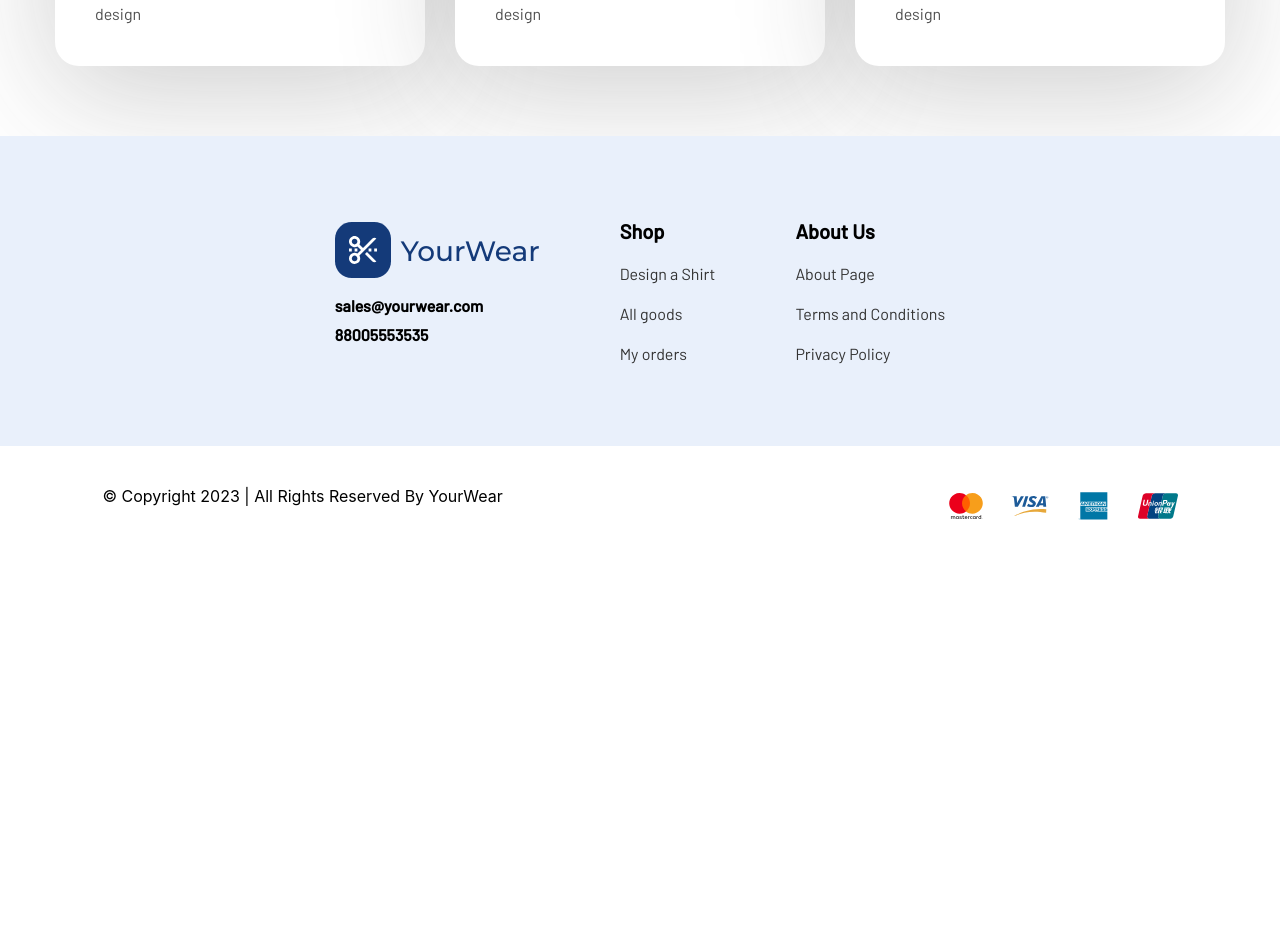
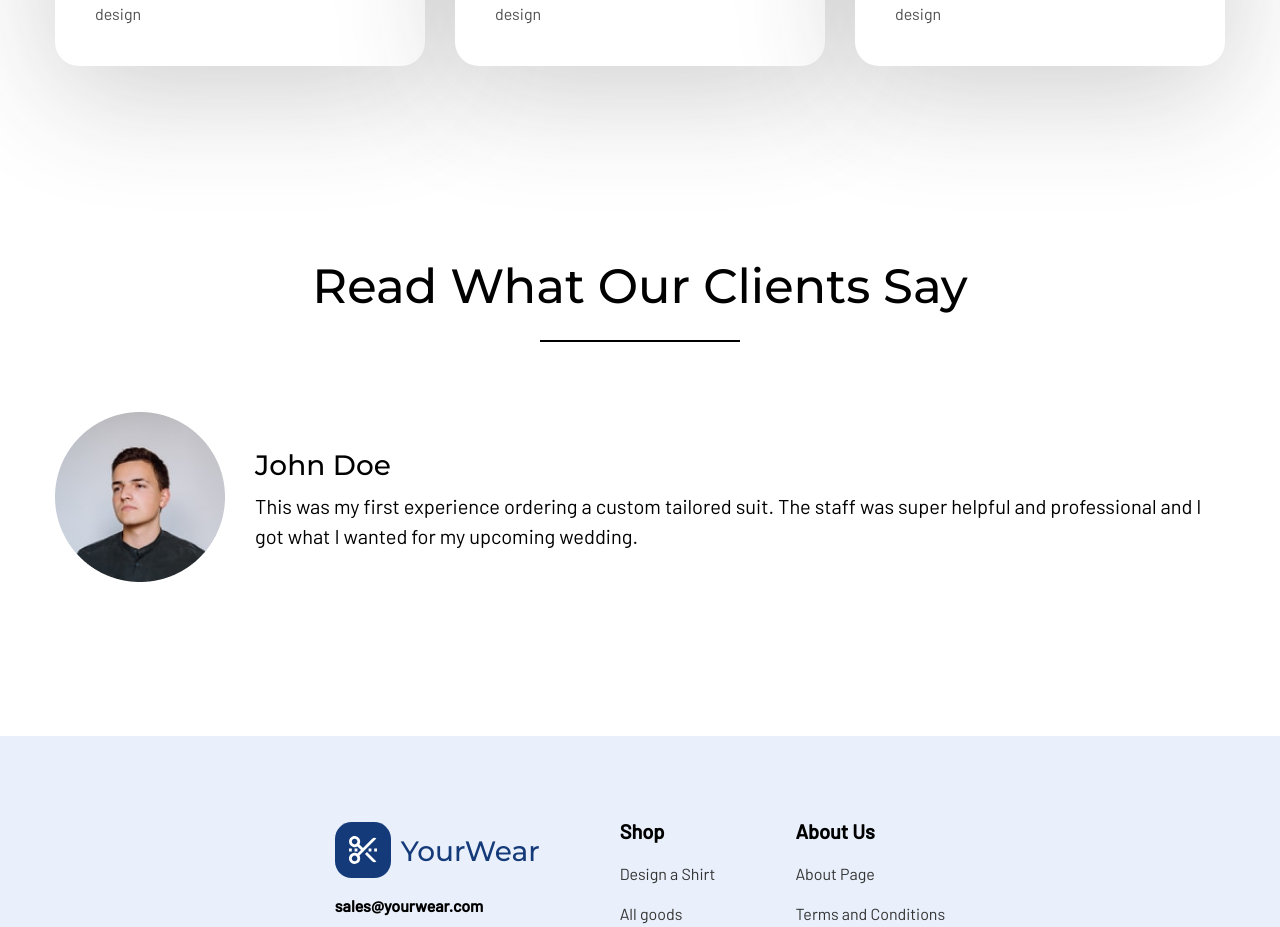
Before and after one commit to mrhiroman/YourWear-frontend, a React (Create React App) app: page / in a window 1280 px wide. Shown: the part 5600-6527 px from the top of the page. Before the commit the page ends 6170 px from the top, so only its background shows below. Built offline with nearby package versions, Linux system fonts and the light colour scheme; the HTML template or start-up script is replaced by a standard one.

Commit message:
main page done

```diff
--- a/src/pages/MainPage/MainPage.module.sass
+++ b/src/pages/MainPage/MainPage.module.sass
@@ -73,6 +73,7 @@
         flex-direction: column
         align-items: center
         background: white
+        padding-bottom: 120px
 
         .info
             display: flex
@@ -88,6 +89,39 @@
             gap: 30px
             max-width: 1300px
             padding-bottom: 70px
+
+    &Testimonials
+        display: flex
+        flex-direction: column
+        justify-content: center
+        background: white
+        padding-bottom: 150px
+
+        .info
+            display: flex
+            flex-direction: column
+            align-items: center
+
+        .testimonial
+            margin-top: 70px
+            display: flex
+            justify-content: center
+            align-items: center
+
+            .man
+                margin-left: 30px
+
+                .name
+                    @include montserrat
+                    font-size: 28px
+                    line-height: 36px
+
+                .review
+                    margin-top: 8px
+                    max-width: 970px
+                    @include barlow-400
+                    font-size: 20px
+                    line-height: 30px
 
 .caption
     @include montserrat
--- a/src/pages/MainPage/index.tsx
+++ b/src/pages/MainPage/index.tsx
@@ -4,6 +4,7 @@ import { Button, ButtonType } from 'components/ui/Button'
 
 import MainPicture from 'assets/img/pages/main/MainBannerPicture.png'
 import CustomizerPicture from 'assets/img/pages/main/CustomizerPicture.png'
+import Testimonial from 'assets/img/pages/main/Testimonial.png'
 
 import HeartIcon from 'assets/img/pages/main/icons/Heart.svg'
 import FlashIcon from 'assets/img/pages/main/icons/Flash.svg'
@@ -101,7 +102,21 @@ export const MainPage = () => {
             </div>
         </div>
         <div className={styles.bannerTestimonials}>
-
+            <div className={styles.info}>
+                <div className={styles.caption}>
+                    Read What Our Clients Say
+                </div>
+                <div className={styles.divisor}></div>
+            </div>
+            <div className={styles.testimonial}>
+                <div className={styles.photo}>
+                    <img src={Testimonial} alt='' />
+                </div>
+                <div className={styles.man}>
+                    <div className={styles.name}>John Doe</div>
+                    <div className={styles.review}>This was my first experience ordering a custom tailored suit. The staff was super helpful and professional and I got what I wanted for my upcoming wedding.</div>
+                </div>
+            </div>
         </div>
     </div>
   )
```
Also changed, not shown: src/assets/img/pages/main/Testimonial.png (added).
